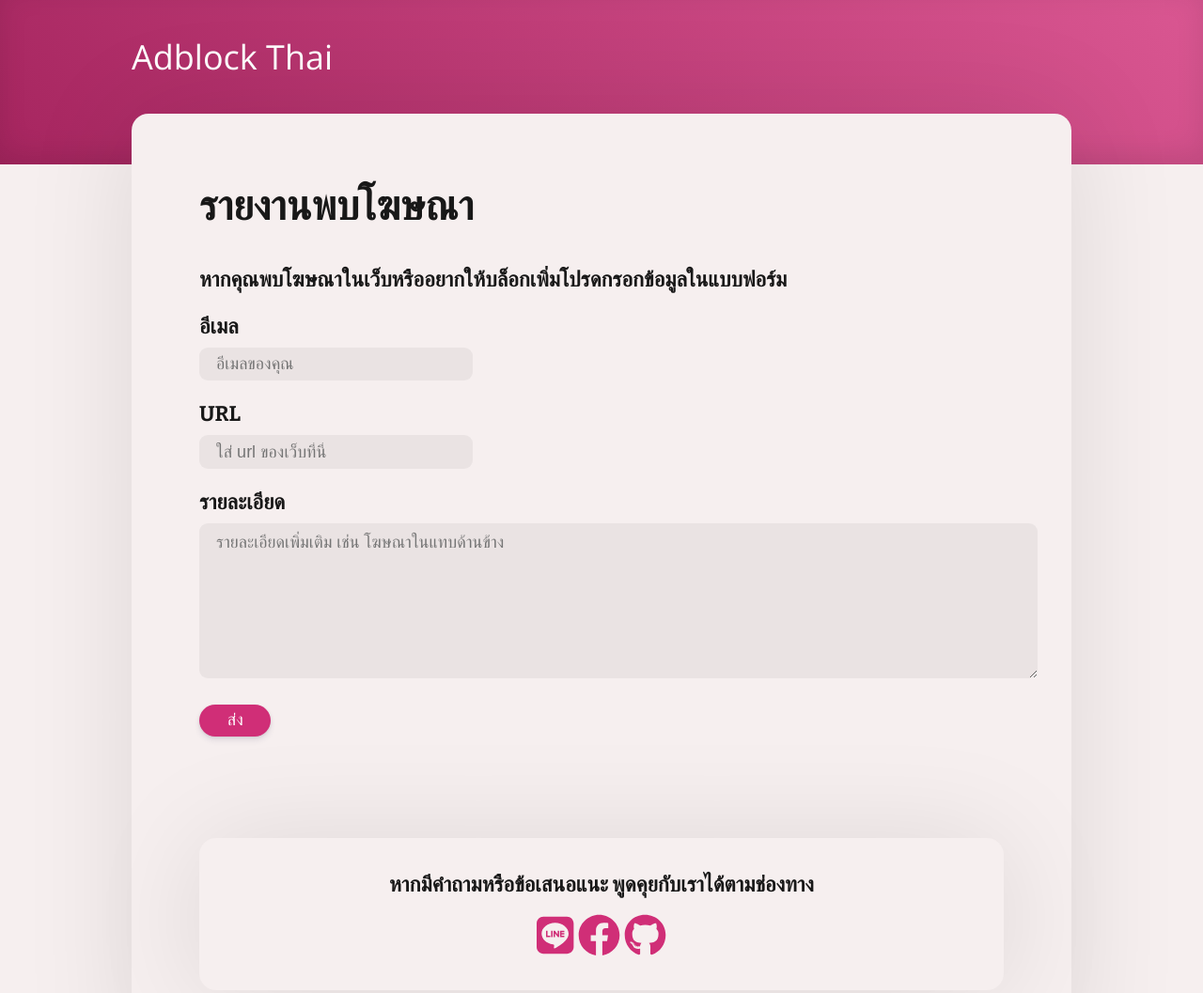
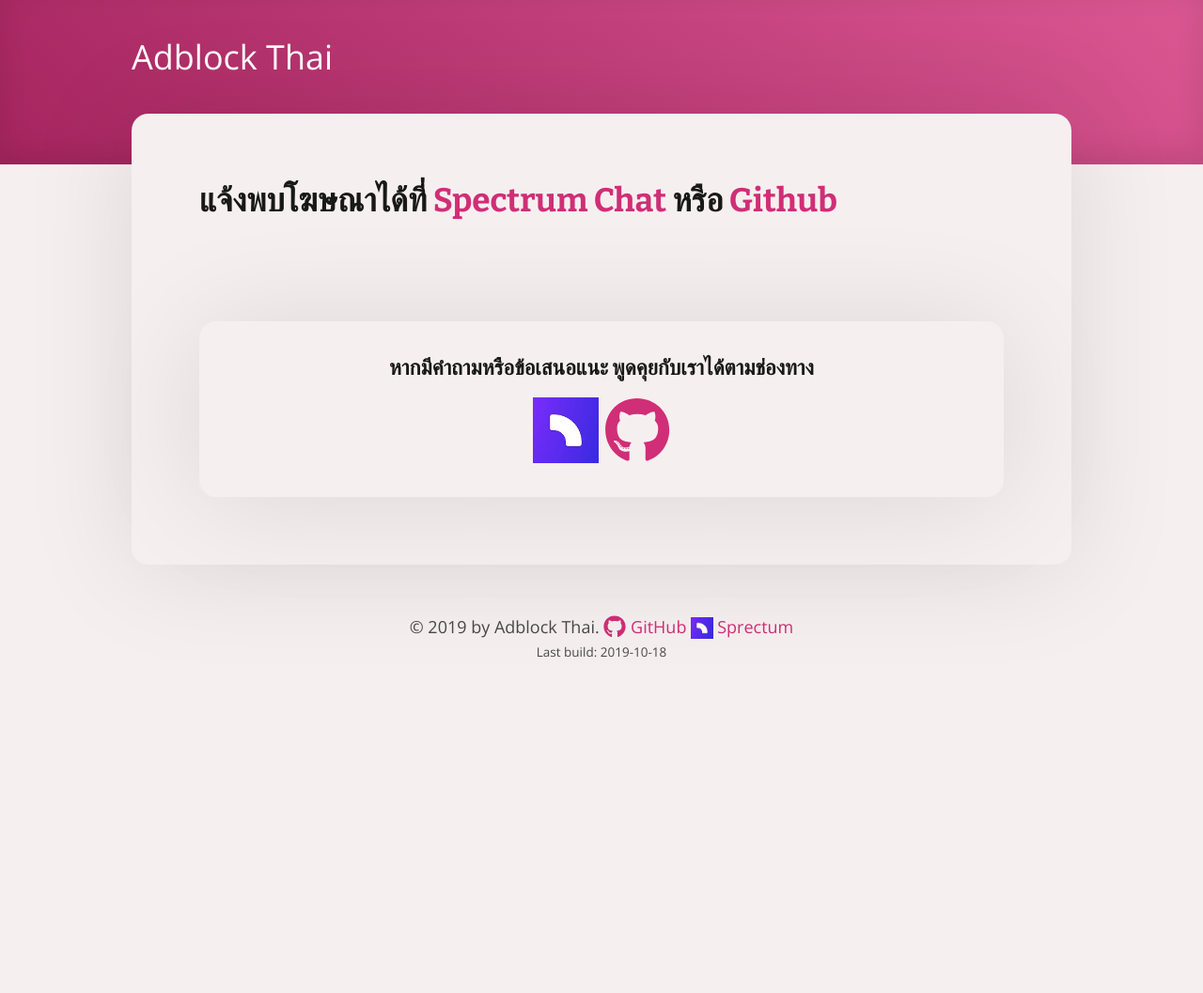
Before and after one commit to adblock-thai/site, a Gatsby site: page /report in a window 1280 px wide. Shown: the top 1057 px of the page at 94% size. After the commit the page ends 800 px from the top, so only its background shows below. Built offline with nearby package versions, Linux system fonts and the light colour scheme; Gatsby itself is replaced by a stand-in of ours.

Commit message:
add spectrum chat

```diff
--- a/src/components/Community.js
+++ b/src/components/Community.js
@@ -25,18 +25,15 @@ const Community = () => (
     <Content>
       <h5>หากมีคำถามหรือข้อเสนอแนะ พูดคุยกับเราได้ตามช่องทาง</h5>
       <a
-        href="https://line.me/ti/g2/AAUOP0DACB"
+        href="https://spectrum.chat/adblock-thailand"
         target="_blank"
         rel="noreferrer"
       >
-        <FontAwesomeIcon size="2x" icon={["fab", "line"]} />
-      </a>{" "}
-      <a
-        href="https://www.facebook.com/adblock.thai"
-        target="_blank"
-        rel="noreferrer"
-      >
-        <FontAwesomeIcon size="2x" icon={["fab", "facebook"]} />
+        <img
+          style={{ width: "1em", fontSize: "2em" }}
+          src="/social/spectrum_logo.jpg"
+          alt="sprectum"
+        />
       </a>{" "}
       <a
         href="https://github.com/adblock-thai/thai-ads-filter"
--- a/src/components/Layout.js
+++ b/src/components/Layout.js
@@ -214,6 +214,18 @@ const Layout = ({ children, customSEO }) => {
           <a href="https://github.com/adblock-thai/thai-ads-filter">
             <FontAwesomeIcon size="lg" icon={["fab", "github"]} /> GitHub
           </a>{" "}
+          <a
+            href="https://spectrum.chat/adblock-thailand"
+            target="_blank"
+            rel="noreferrer"
+          >
+            <img
+              style={{ width: "1em", fontSize: "1.3em" }}
+              src="/social/spectrum_logo.jpg"
+              alt="sprectum"
+            />{" "}
+            Sprectum
+          </a>{" "}
           <br />
           <span>Last build: {buildTime}</span>
         </Footer>
@@ -226,9 +238,9 @@ export default Layout;
 
 Layout.propTypes = {
   children: PropTypes.oneOfType([PropTypes.array, PropTypes.node]).isRequired,
-  customSEO: PropTypes.bool
+  customSEO: PropTypes.bool,
 };
 
 Layout.defaultProps = {
-  customSEO: false
+  customSEO: false,
 };
--- a/src/pages/report.js
+++ b/src/pages/report.js
@@ -51,63 +51,13 @@ const Report = () => (
         <Link to="/">{config.siteTitle}</Link>
       </Header>
       <Content>
-        <h2>รายงานพบโฆษณา</h2>
-        <h5>
-          หากคุณพบโฆษณาในเว็บหรืออยากให้บล็อกเพิ่มโปรดกรอกข้อมูลในแบบฟอร์ม
-          <br />
-          <form
-            name="report-form"
-            method="post"
-            acceptCharset="utf-8"
-            action="https://formspree.io/pakondaman@gmail.com"
-          >
-            <p>
-              <label htmlFor="report-email">
-                อีเมล{" "}
-                <input
-                  name="_replyto"
-                  placeholder="อีเมลของคุณ"
-                  id="report-email"
-                  type="email"
-                />
-              </label>
-            </p>
-            <p>
-              <label htmlFor="report-url">
-                URL{" "}
-                <input
-                  name="report_url"
-                  id="report-url"
-                  placeholder="ใส่ url ของเว็บที่นี่"
-                  type="text"
-                  required
-                />
-              </label>
-            </p>
-            <p>
-              <label htmlFor="report-message">
-                รายละเอียด <br />
-                <textarea
-                  name="message"
-                  id="report-message"
-                  placeholder="รายละเอียดเพิ่มเติม เช่น โฆษณาในแทบด้านข้าง"
-                  required
-                />
-              </label>
-            </p>
-            <input type="hidden" name="_language" value="th" />
-            <input
-              type="hidden"
-              name="_next"
-              value="https://adblock-thai.github.io/success/"
-            />
-            <input type="hidden" name="_subject" value="Ads site report" />
-            <p>
-              <Button>ส่ง</Button>
-            </p>
-          </form>
+        <h3>
+          แจ้งพบโฆษณาได้ที่{" "}
+          <a href="https://spectrum.chat/adblock-thailand">Spectrum Chat</a>{" "}
+          หรือ{" "}
+          <a href="https://github.com/adblock-thai/thai-ads-filter">Github</a>
           <Community />
-        </h5>
+        </h3>
       </Content>
     </Wrapper>
   </Layout>
```
Also changed, not shown: static/social/spectrum_logo.jpg (added).
